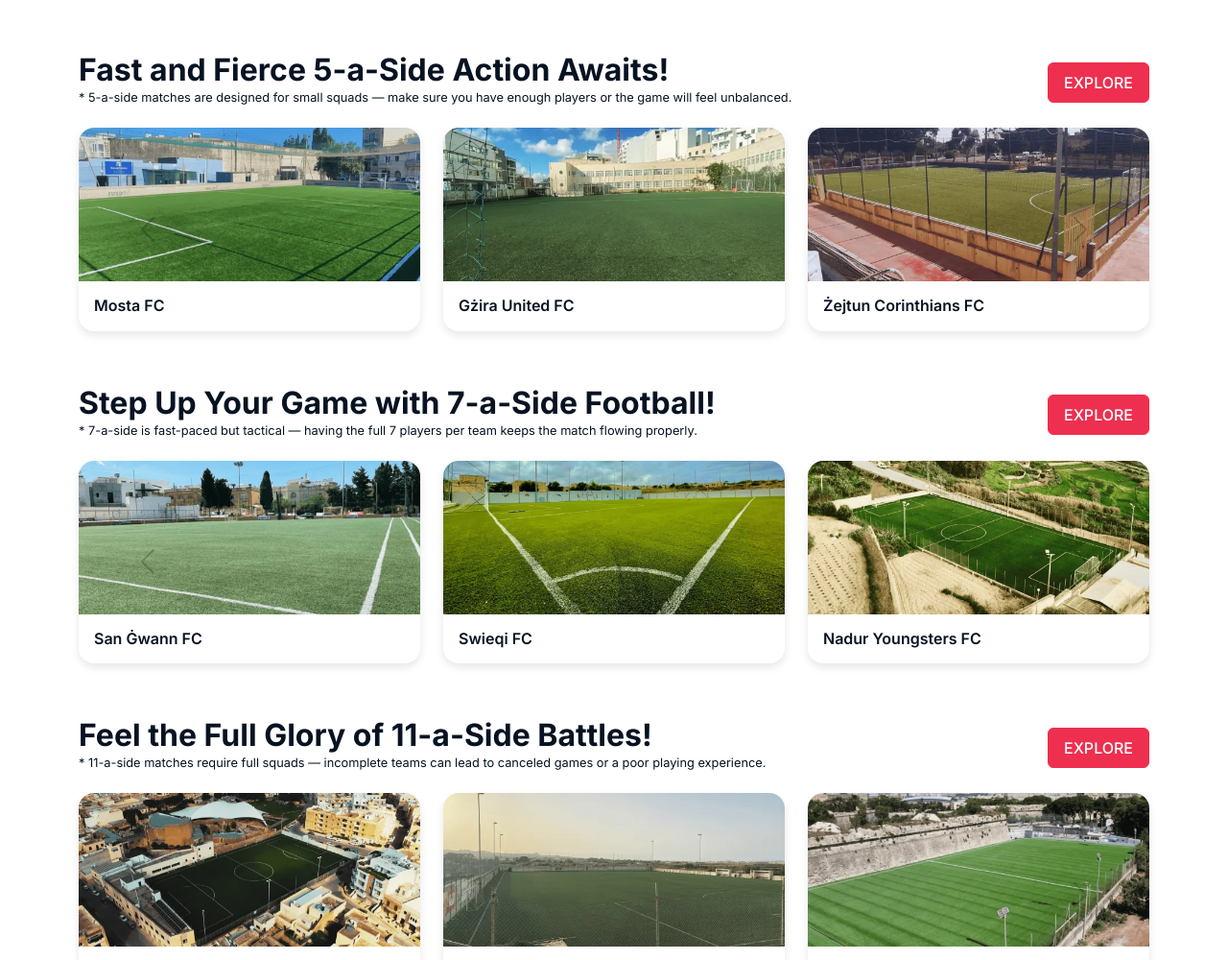
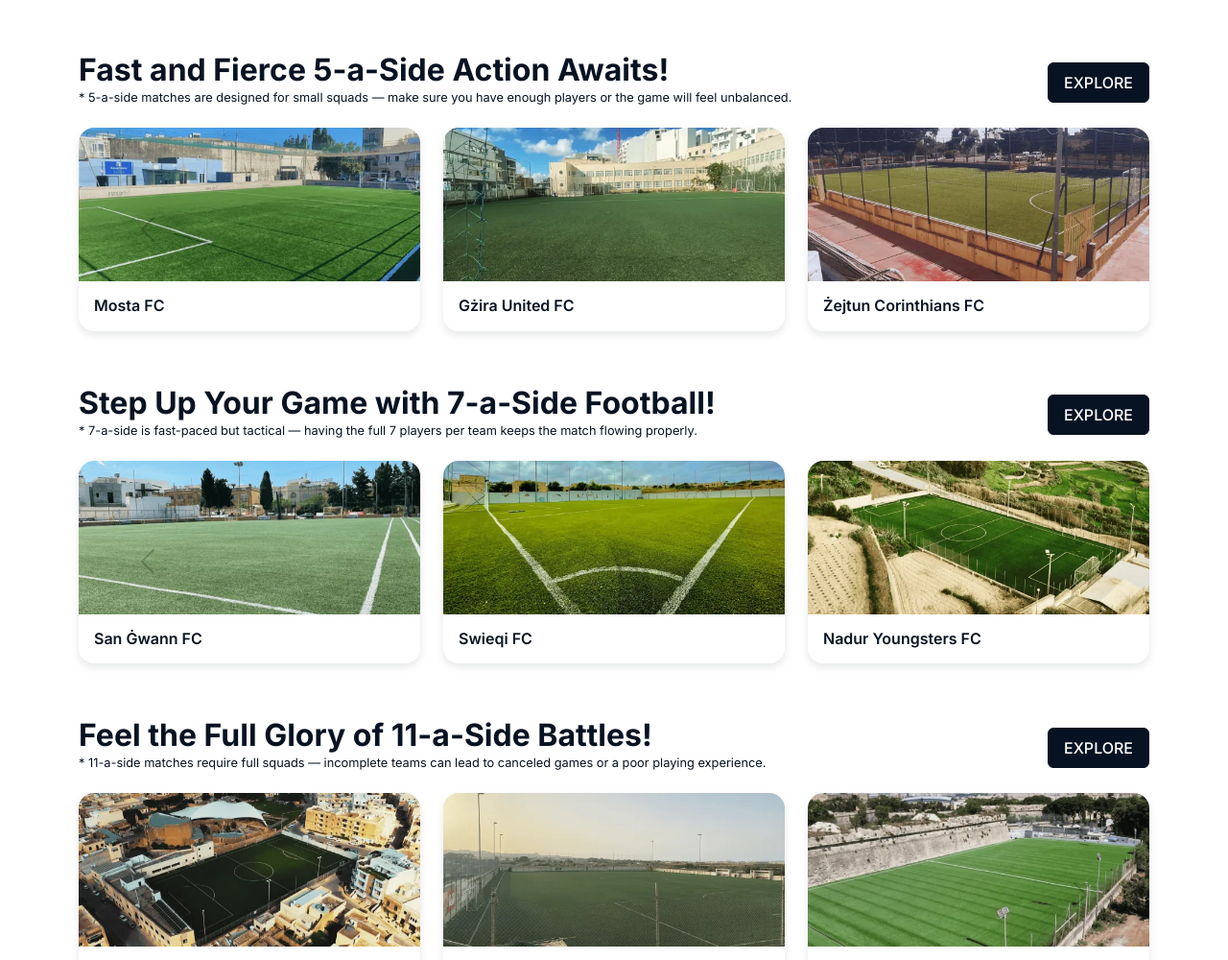
Before and after one commit to gianlucacamenzuli/Gianluca-Camenzuli-Web-Development, a plain HTML site: page index.html in a window 1280 px wide. Shown: the part 642-1642 px from the top of the page at 96% size. Drawn offline with nearby package versions, Linux system fonts and the light colour scheme.

Commit message:
Explore button
Updated the style of the explore buttons

```diff
--- a/index.html
+++ b/index.html
@@ -66,7 +66,7 @@
               * 5-a-side matches are designed for small squads — make sure you have enough players or the game will feel unbalanced.
             </h4>
           </div>
-          <a href="list.html" class="btn btn-primary">EXPLORE</a>
+          <a href="list.html" class="btn btn-secondary">EXPLORE</a>
         </div>
       </div>
 
@@ -268,7 +268,7 @@
               * 7-a-side is fast-paced but tactical — having the full 7 players per team keeps the match flowing properly.
             </h4>
           </div>
-          <a href="list.html" class="btn btn-primary">EXPLORE</a>
+          <a href="list.html" class="btn btn-secondary">EXPLORE</a>
         </div>
       </div>
 
@@ -468,7 +468,7 @@
               * 11-a-side matches require full squads — incomplete teams can lead to canceled games or a poor playing experience.
             </h4>
           </div>
-          <a href="list.html" class="btn btn-primary">EXPLORE</a>
+          <a href="list.html" class="btn btn-secondary">EXPLORE</a>
         </div>
       </div>
 
```
